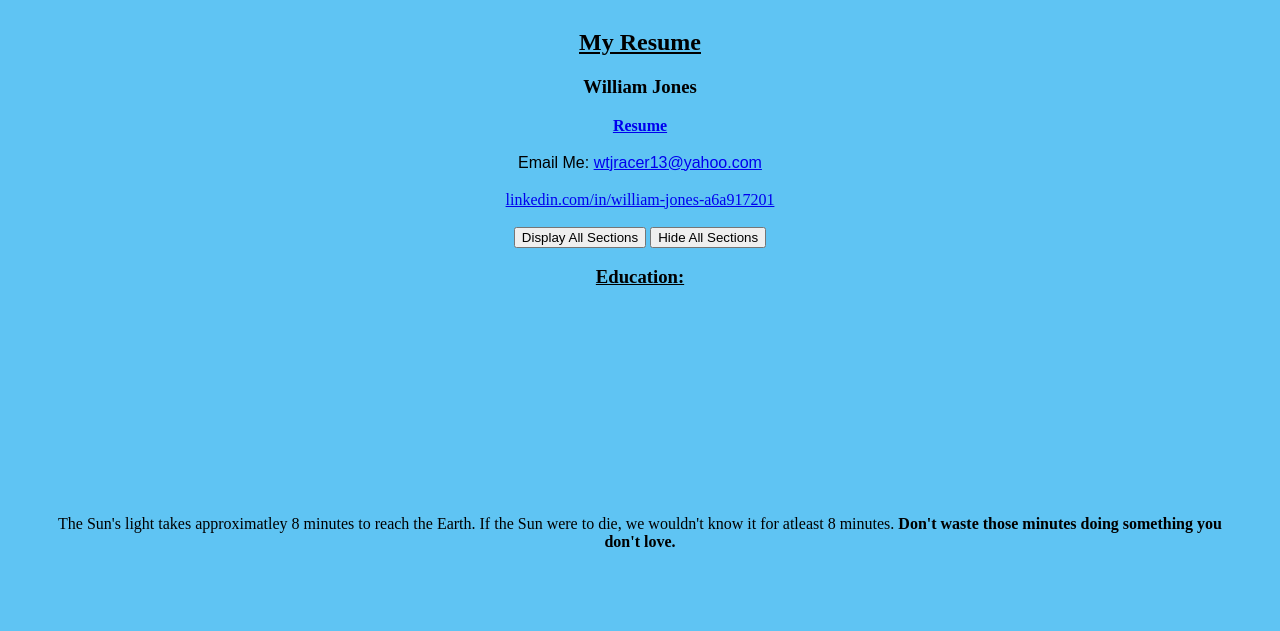
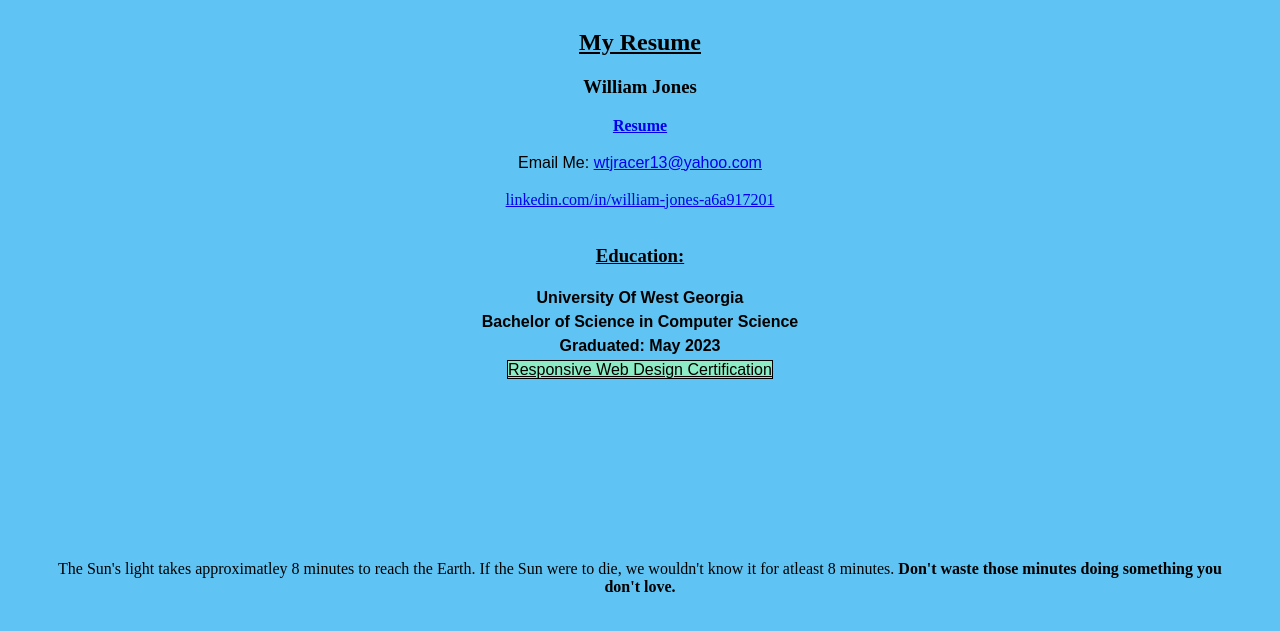
Before and after one commit to wjones17/Portfolio, a plain HTML site: page resume.html in a window 1280 px wide. Shown: the part 91-722 px from the top of the page. Drawn offline with nearby package versions, Linux system fonts and the light colour scheme.

Commit message:
removing unnecessary things

```diff
--- a/resume.html
+++ b/resume.html
@@ -25,14 +25,10 @@
         <a href="https://www.linkedin.com/in/william-jones-a6a917201"target ="_blank">
           linkedin.com/in/william-jones-a6a917201</a>
       </section><br>
-      <div id="collapseAndExpandButtons">
-        <button v-on:click="changeAllTrue">Display All Sections</button>
-        <button v-on:click="changeAllFalse">Hide All Sections</button>
-      </div>
       <div id="buttons">
         <section id="Education">
-          <h3 v-on:click="changeEducation">Education:</h3>
-          <p v-if="showEducation"><strong>{{education.name}}</strong><br>
+          <h3>Education:</h3>
+          <p><strong>{{education.name}}</strong><br>
             <strong>{{education.degree}}</strong><br>
             <strong>{{education.year}}</strong><br>
             <a class="cert" href="https://www.freecodecamp.org/certification/fcc455e0d50-8dbb-4060-83c1-a869ecff264c/responsive-web-design" target ="_blank">Responsive Web Design Certification</a>
--- a/scripts/app.js
+++ b/scripts/app.js
@@ -21,13 +21,5 @@ var wrapper = new Vue({
     changeTechnology: function () {
       this.showTechnology = !this.showTechnology;
     },
-    changeAllTrue: function () {
-      this.showEducation = true;
-      this.showTechnology = true;
-    },
-    changeAllFalse: function () {
-      this.showEducation = false;
-      this.showTechnology = false;
-    }
   }
 });
```
